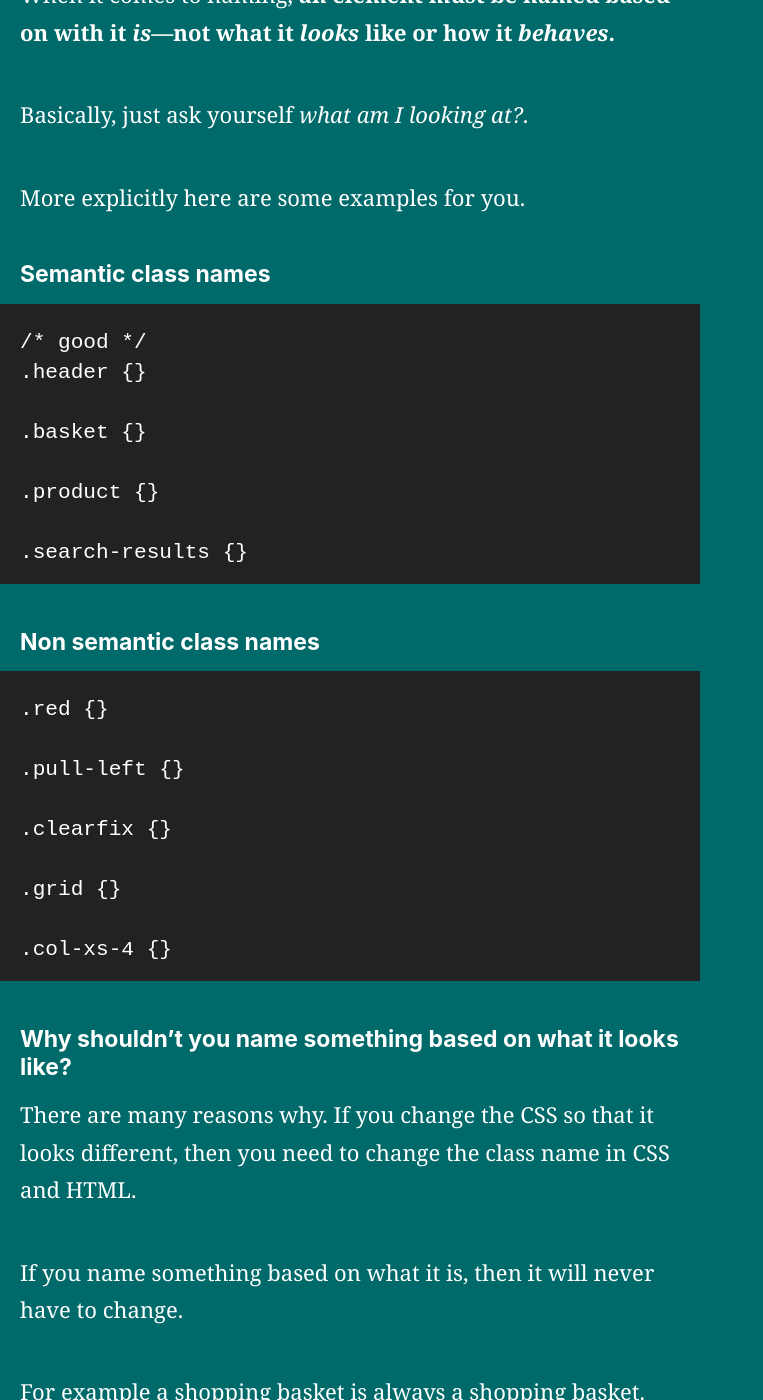
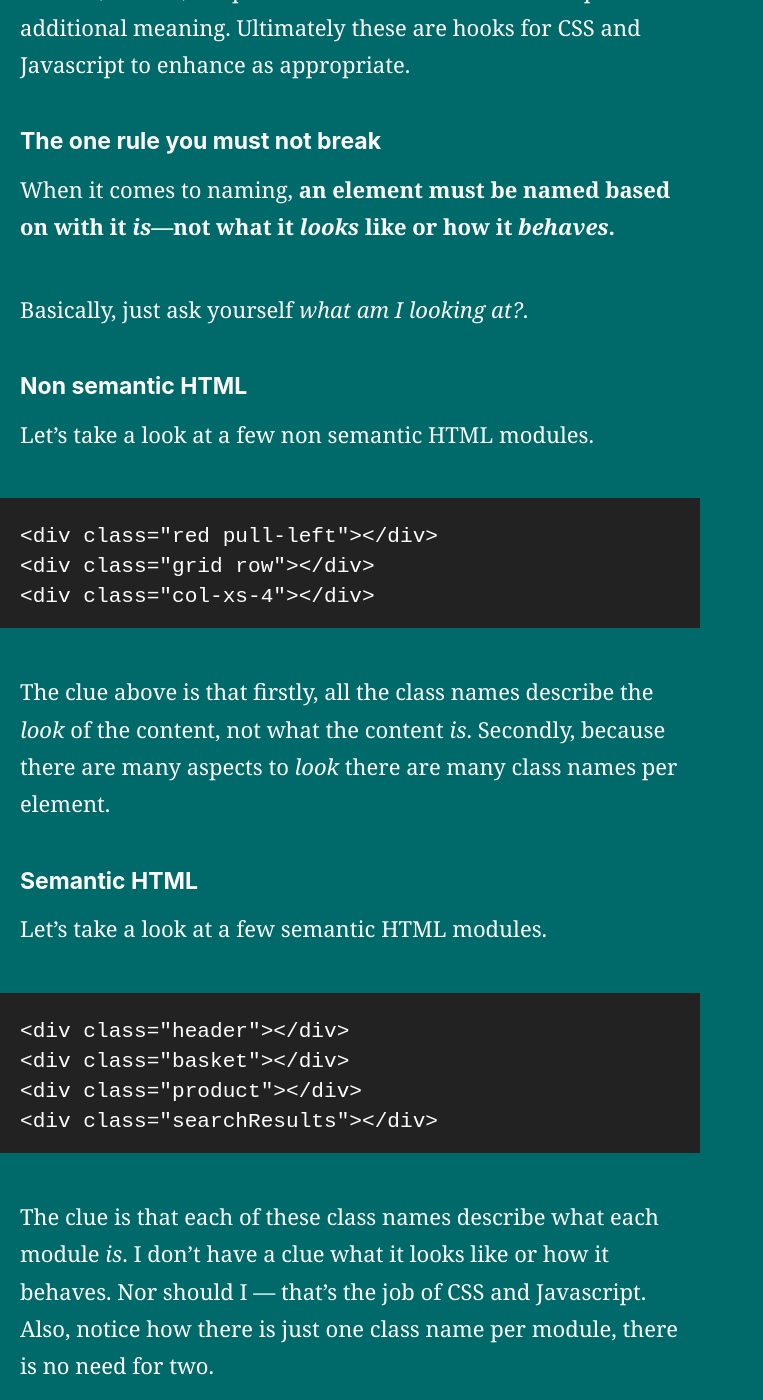
Before and after one commit to adamsilver/maintainablecss.com-jekyll, a Jekyll site: the page built from _chapters/02-semantics.md, in a window 1280 px wide and 1400 px high, scrolled down 1259 px. Shown: the whole window, without its empty margins (0-763 px from the left). Built offline with Jekyll 4.4.1, drawn with Linux system fonts in a browser that asks for light colours; some of the changed text lies outside the part shown.

Commit message:
intro and semantics

```diff
--- a/_chapters/02-semantics.md
+++ b/_chapters/02-semantics.md
@@ -4,10 +4,12 @@ title: Semantics
 permalink: /chapters/2/
 ---
 
-Naming stuff is both important and difficult, so putting time and effort into naming something is not a wasted act.
+Naming stuff is both important and difficult. It is not a coincidence that the topic of semantics is discussed this early in the *Maintainable CSS* guidelines.
 
 > &ldquo;There are only two hard things in Computer Science: cache invalidation and naming things.&rdquo;
-<br>&mdash; Phil Karlton
+<br>&mdash; <cite>Phil Karlton</cite>
+
+It's imperative that this chapter is understood and followed because if it isn't, CSS (and Javascript) become far more painful to write.
 
 HTML and CSS are tied together so if you make your HTML meaningful then CSS becomes equally meaningful in the process.
 
@@ -15,9 +17,9 @@ HTML and CSS are tied together so if you make your HTML meaningful then CSS beco
 
 Whilst it's important that you use the right element for the job, it's obvious that you should use a `<table>` for tabular data, `<a>` for a link and a `<p>` for a paragraph, so Maintainable CSS doesn't concern itself with this.
 
-## It's about the additional *hooks*
+## It's about the *additional* hooks
 
-What *Maintainable CSS* *does* care about is the additional class names (and IDs) we place on in our HTML in order to provide additional meaning but ultimately *hooks* for CSS and Javascript to enhance as appropriate.
+What *Maintainable CSS* *does* care about is the additional class names (and IDs) we place on in our HTML in order to provide additional meaning. Ultimately these are hooks for CSS and Javascript to enhance as appropriate.
 
 ## The one rule you must not break
 
@@ -25,30 +27,26 @@ When it comes to naming, **an element must be named based on with it *is*&mdash;
 
 Basically, just ask yourself *what am I looking at?*.
 
-More explicitly here are some examples for you.
+## Non semantic HTML
 
-## Semantic class names
+Let's take a look at a few non semantic HTML modules.
 
-	/* good */
-	.header {}
+	<div class="red pull-left"></div>
+	<div class="grid row"></div>
+	<div class="col-xs-4"></div>
 
-	.basket {}
+The clue above is that firstly, all the class names describe the *look* of the content, not what the content *is*. Secondly, because there are many aspects to *look* there are many class names per element.
 
-	.product {}
+## Semantic HTML
 
-	.search-results {}
+Let's take a look at a few semantic HTML modules.
 
-## Non semantic class names
+	<div class="header"></div>
+	<div class="basket"></div>
+	<div class="product"></div>
+	<div class="searchResults"></div>
 
-	.red {}
-
-	.pull-left {}
-
-	.clearfix {}
-
-	.grid {}
-
-	.col-xs-4 {}
+The clue is that each of these class names describe what each module *is*. I don't have a clue what it looks like or how it behaves. Nor should I &mdash; that's the job of CSS and Javascript. Also, notice how there is just one class name per module, there is no need for two.
 
 ## Why shouldn't you name something based on what it looks like?
 
--- a/_includes/chapterNavigation.html
+++ b/_includes/chapterNavigation.html
@@ -1,5 +1,5 @@
 <div class="chapterNavigation">
-	<a class="chapterNavigation-allChapters" href="/">All chapters</a>
+	<a class="chapterNavigation-allChapters" href="/">Index</a>
 	<div class="chapterNavigation-nextPreviousWrapper">
 		{% if page.previous %}
 			<div class="chapterNavigation-previous">
```
Also changed, not shown: _chapters/01-introduction.md (+10 -4 lines).
